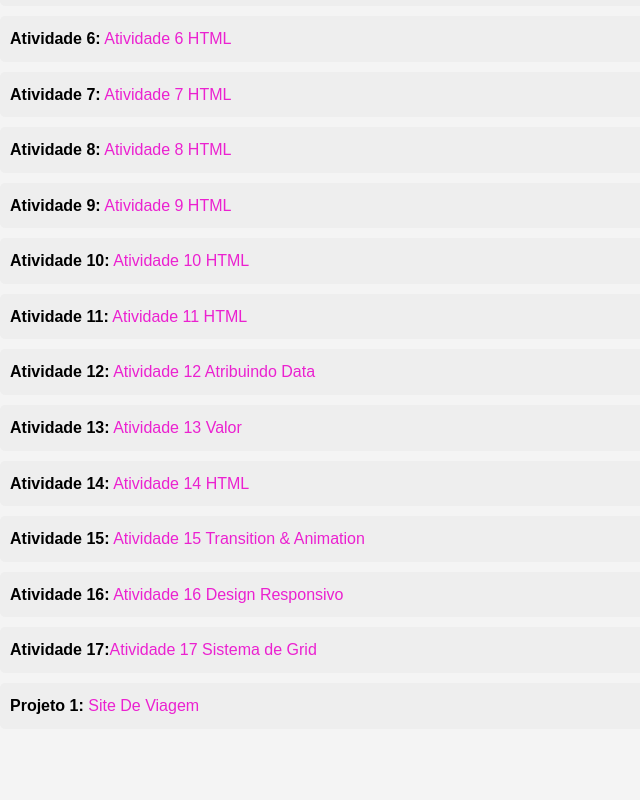
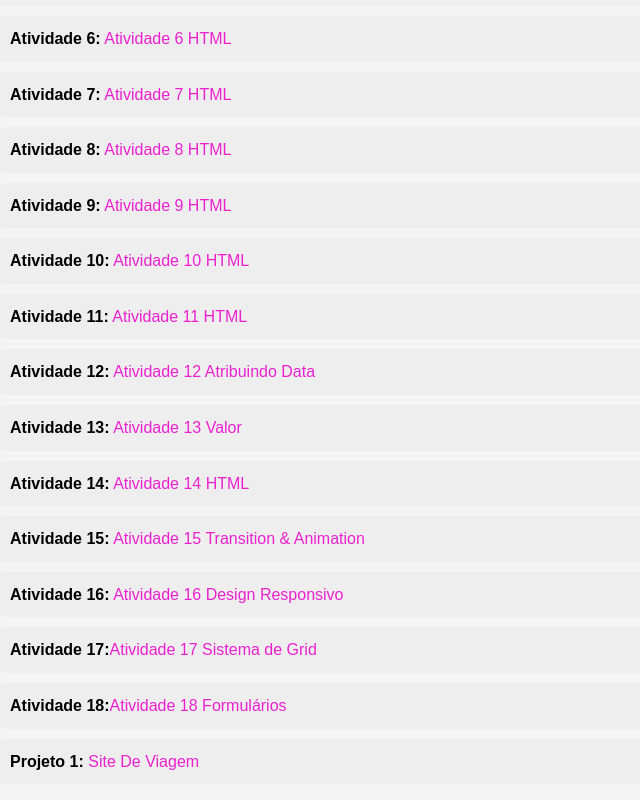
Before and after one commit to elisakurati/elisakurati.github.io, a plain HTML site: page index.html in a window 1280 px wide. Shown: the part 387-1187 px from the top of the page, without its empty margins (0-640 px from the left). Before the commit the page ends 1132 px from the top, so only its background shows below. Drawn offline with Linux system fonts and the light colour scheme.

Commit message:
Update index.html

```diff
--- a/index.html
+++ b/index.html
@@ -31,6 +31,7 @@
             <li><strong>Atividade 15:</strong> <a href="Atividade15/index.html">Atividade 15 Transition & Animation</a></li>
             <li><strong>Atividade 16:</strong> <a href="Atividade16/index.html">Atividade 16 Design Responsivo</a></li>
             <li><strong>Atividade 17:</strong><a href="Atividade17/index.html">Atividade 17 Sistema de Grid</a></li>
+            <li><strong>Atividade 18:</strong><a href="Atividade18/index.html">Atividade 18 Formulários</a></li>
             <li><strong>Projeto 1:</strong> <a href="SiteDeViagem/index.html">Site De Viagem</a></li>
         </ul>
     </div>
```
